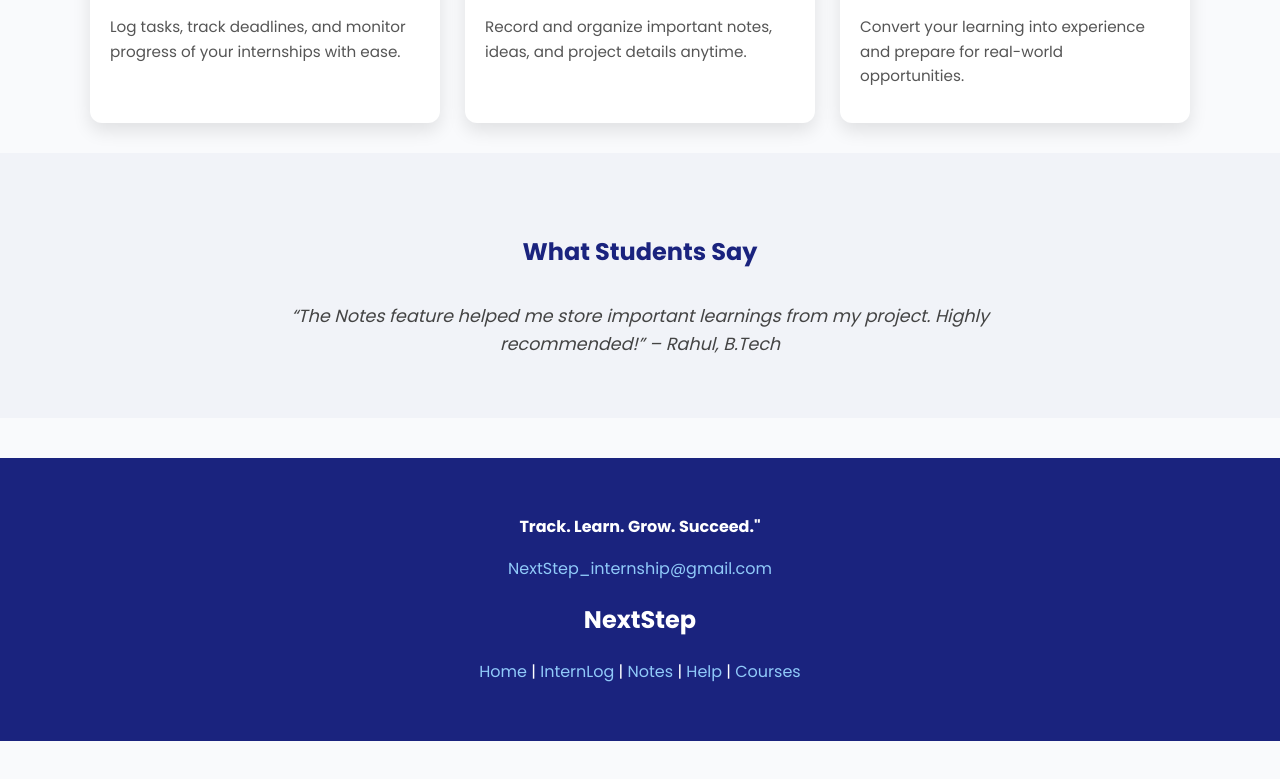
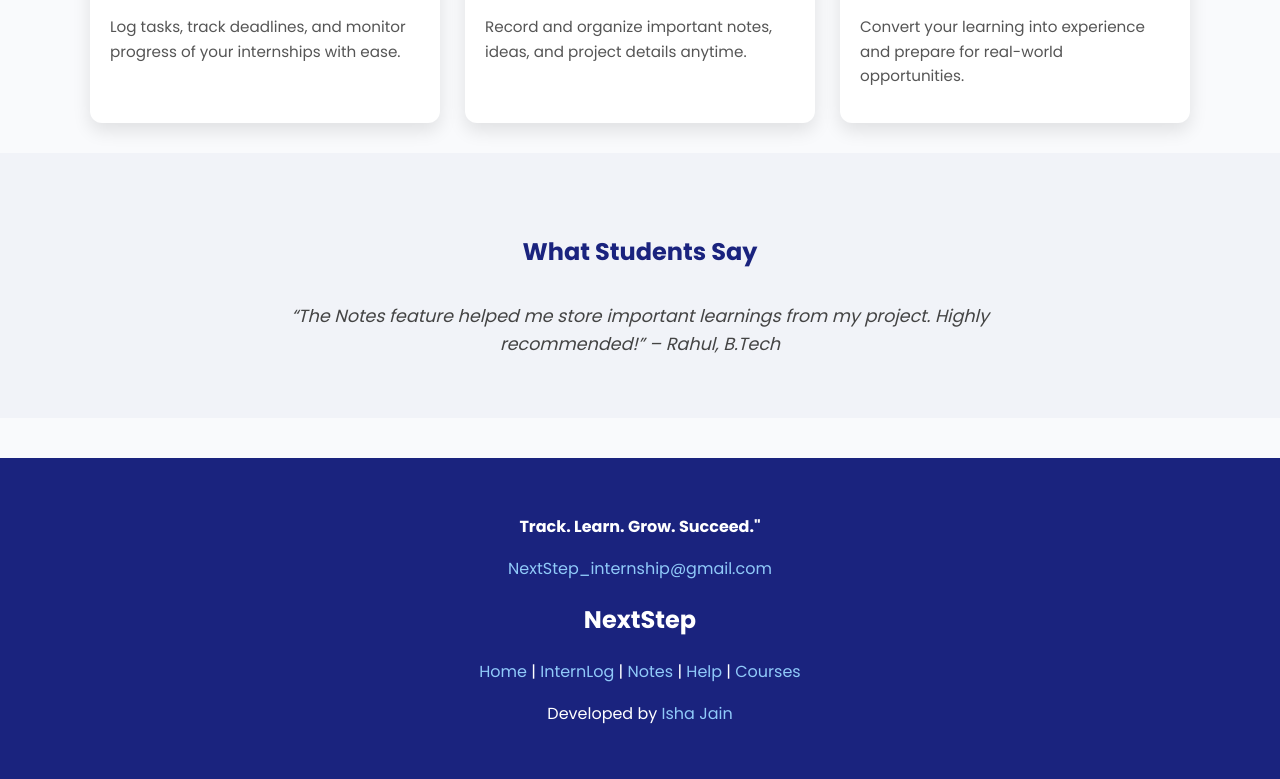
Before and after one commit to ishajain19/Internship_Tracker, a plain HTML site: page home.html in a window 1280 px wide. Shown: the part 943-1722 px from the top of the page. Before the commit the page ends 1684 px from the top, so only its background shows below. Drawn offline with Linux system fonts and the light colour scheme.

Commit message:
Update home.html

```diff
--- a/home.html
+++ b/home.html
@@ -230,6 +230,11 @@
     <p><a href="mailto:NextStep_internship@gmail.com">NextStep_internship@gmail.com</a></p>
     <h2>NextStep</h2>
     <p><a href="index.html">Home</a> | <a href="internship.html">InternLog</a> | <a href="notepad.html">Notes</a> | <a href="https://chatgpt.com/">Help</a> | <a href="cources.html">Courses</a></p>
+    <p>Developed by
+      <a href="https://portfolio-website-delta-fawn-88.vercel.app/" target="_blank">
+        Isha Jain
+      </a>
+    </p>
   </footer>
 
   <script>
```
